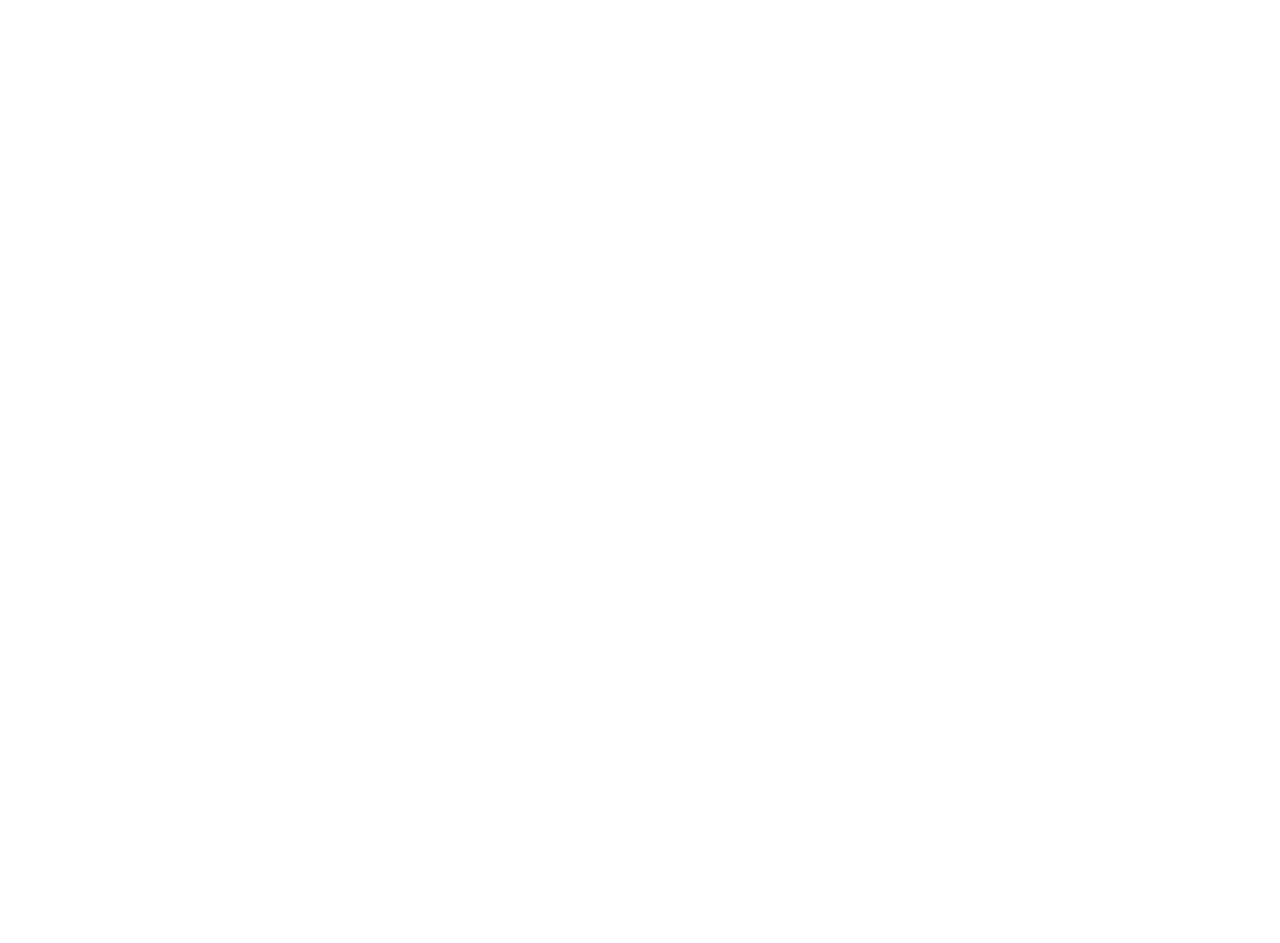
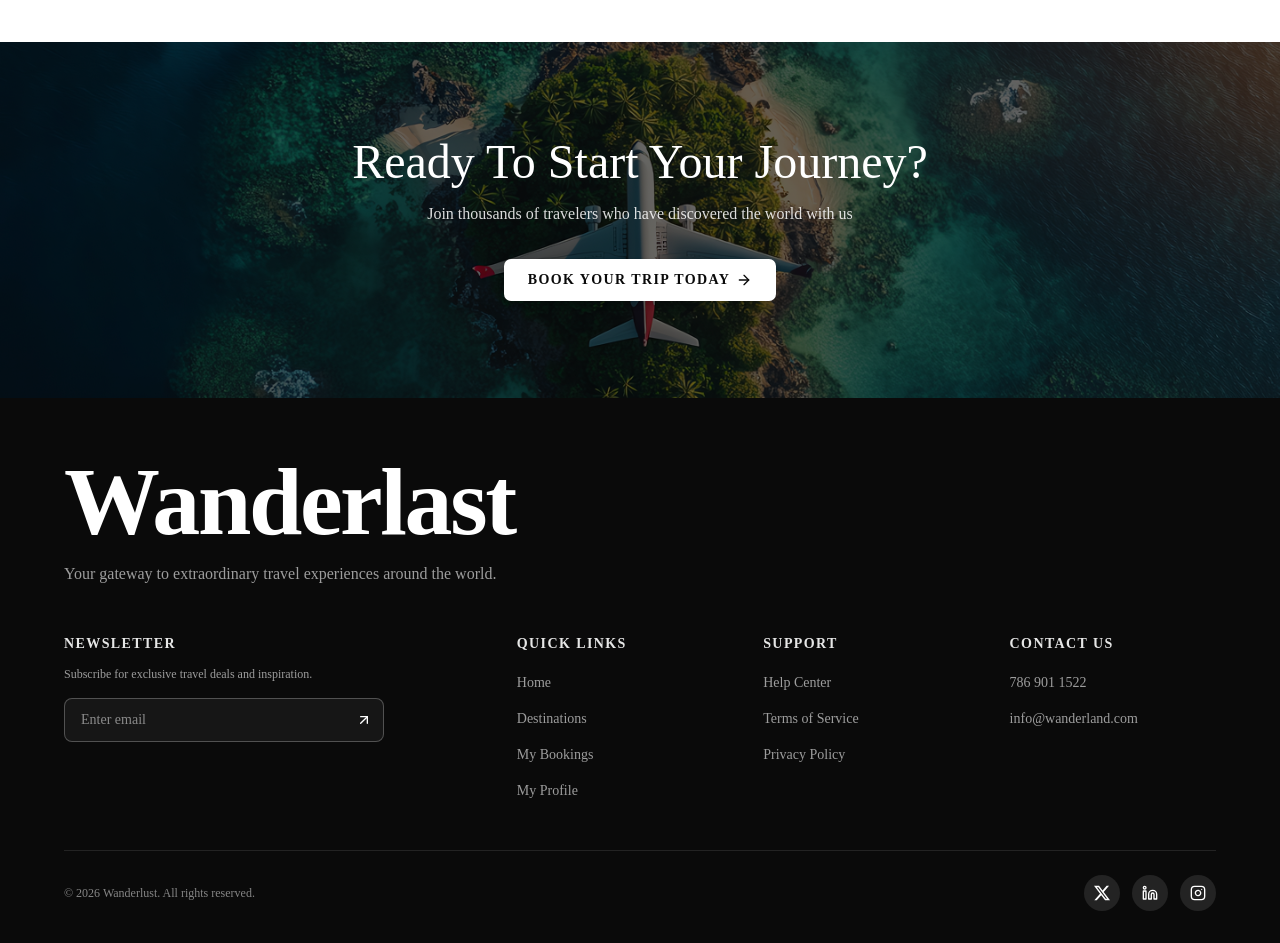
Before and after one commit to nahid1838/Wanderlust-Frontend, a Next.js app: page / in a window 1280 px wide. Shown: the part 1840-2783 px from the top of the page. Before the commit the page ends 1882 px from the top, so only its background shows below. Built offline with nearby package versions, Linux system fonts and the light colour scheme.

Commit message:
Footer and Cta sections added

```diff
--- a/src/app/layout.tsx
+++ b/src/app/layout.tsx
@@ -1,5 +1,6 @@
 import type { Metadata } from "next";
 import { Josefin_Sans } from "next/font/google";
+import { Footer } from "@/components/footer";
 import "./globals.css";
 
 const josefinSans = Josefin_Sans({
@@ -18,7 +19,10 @@
       lang="en"
       className={`${josefinSans} h-full antialiased`}
     >
-      <body className="min-h-full flex flex-col">{children}</body>
+      <body className="min-h-full flex flex-col">
+        {children}
+        <Footer />
+      </body>
     </html>
   );
 }
--- a/src/app/page.tsx
+++ b/src/app/page.tsx
@@ -1,4 +1,5 @@
 import { Banner } from "@/components/banner"
+import { Cta } from "@/components/cta"
 import { Navbar } from "@/components/navbar"
 import { Testimonials } from "@/components/testimonials"
 import { WhyChooseUs } from "@/components/why-choose-us"
@@ -10,6 +11,7 @@
       <Banner />
       <WhyChooseUs />
       <Testimonials />
+      <Cta />
     </>
   )
 }
--- /dev/null
+++ b/src/components/cta.tsx
@@ -0,0 +1,46 @@
+import Image from "next/image"
+import Link from "next/link"
+import { cn } from "cn"
+import { ArrowRightIcon } from "lucide-react"
+import { buttonVariants } from "@/components/ui/button"
+
+// TODO(routes): replace "#" once the booking page exists.
+const BOOK_TRIP_HREF = "#"
+
+/**
+ * Closing CTA band ("Ready To Start Your Journey?") on CTA.png.
+ */
+export function Cta() {
+  return (
+    <section className="relative isolate overflow-hidden px-4 py-20 md:py-24">
+      <Image
+        src="/assets/CTA.png"
+        alt=""
+        fill
+        sizes="100vw"
+        className="object-cover"
+      />
+      {/* CTA.png is not pre-darkened — wash it for white-text contrast */}
+      <div className="absolute inset-0 bg-black/60" aria-hidden="true" />
+
+      <div className="relative z-10 mx-auto flex max-w-2xl flex-col items-center text-center">
+        <h2 className="text-4xl font-light text-white sm:text-5xl">
+          Ready To Start Your Journey?
+        </h2>
+        <p className="mt-4 text-sm text-white/85 sm:text-base">
+          Join thousands of travelers who have discovered the world with us
+        </p>
+        <Link
+          href={BOOK_TRIP_HREF}
+          className={cn(
+            buttonVariants(),
+            "mt-8 h-11 rounded-md bg-background px-6 text-xs font-semibold tracking-widest text-foreground uppercase shadow-md hover:bg-background/90 sm:text-sm"
+          )}
+        >
+          Book Your Trip Today
+          <ArrowRightIcon />
+        </Link>
+      </div>
+    </section>
+  )
+}
--- /dev/null
+++ b/src/components/footer.tsx
@@ -0,0 +1,189 @@
+import type { ComponentType, SVGProps } from "react"
+import Link from "next/link"
+import { ArrowUpRightIcon } from "lucide-react"
+import { Button } from "@/components/ui/button"
+import { Input } from "@/components/ui/input"
+
+/**
+ * Site footer. Hrefs live in the arrays below — replace "#" with real
+ * routes when they exist (Home already points at "/").
+ */
+const QUICK_LINKS: { label: string; href: string }[] = [
+  { label: "Home", href: "/" },
+  { label: "Destinations", href: "#" },
+  { label: "My Bookings", href: "#" },
+  { label: "My Profile", href: "#" },
+]
+
+const SUPPORT_LINKS: { label: string; href: string }[] = [
+  { label: "Help Center", href: "#" },
+  { label: "Terms of Service", href: "#" },
+  { label: "Privacy Policy", href: "#" },
+]
+
+const SOCIAL_LINKS: {
+  label: string
+  href: string
+  icon: ComponentType<SVGProps<SVGSVGElement>>
+}[] = [
+  {
+    label: "X",
+    href: "#",
+    icon: (props) => (
+      <svg viewBox="0 0 24 24" fill="currentColor" aria-hidden="true" {...props}>
+        <path d="M18.901 1.153h3.68l-8.04 9.19L24 22.846h-7.406l-5.8-7.584-6.638 7.584H.474l8.6-9.83L0 1.154h7.594l5.243 6.932ZM17.61 20.644h2.039L6.486 3.24H4.298Z" />
+      </svg>
+    ),
+  },
+  {
+    label: "LinkedIn",
+    href: "#",
+    icon: (props) => (
+      <svg
+        viewBox="0 0 24 24"
+        fill="none"
+        stroke="currentColor"
+        strokeWidth="2"
+        strokeLinecap="round"
+        strokeLinejoin="round"
+        aria-hidden="true"
+        {...props}
+      >
+        <path d="M16 8a6 6 0 0 1 6 6v7h-4v-7a2 2 0 0 0-2-2 2 2 0 0 0-2 2v7h-4v-7a6 6 0 0 1 6-6z" />
+        <rect x="2" y="9" width="4" height="12" />
+        <circle cx="4" cy="4" r="2" />
+      </svg>
+    ),
+  },
+  {
+    label: "Instagram",
+    href: "#",
+    icon: (props) => (
+      <svg
+        viewBox="0 0 24 24"
+        fill="none"
+        stroke="currentColor"
+        strokeWidth="2"
+        strokeLinecap="round"
+        strokeLinejoin="round"
+        aria-hidden="true"
+        {...props}
+      >
+        <rect x="2" y="2" width="20" height="20" rx="5" ry="5" />
+        <path d="M16 11.37A4 4 0 1 1 12.63 8 4 4 0 0 1 16 11.37z" />
+        <line x1="17.5" y1="6.5" x2="17.51" y2="6.5" />
+      </svg>
+    ),
+  },
+]
+
+const columnHeadingClassName =
+  "text-sm font-semibold uppercase tracking-widest text-white/90"
+const footerLinkClassName =
+  "text-sm text-white/60 transition-colors hover:text-white"
+
+export function Footer() {
+  return (
+    <footer className="mt-auto bg-neutral-950 px-4 pt-14 pb-8 text-white">
+      <div className="mx-auto max-w-6xl">
+        {/* Brand block */}
+        <p className="text-5xl font-bold tracking-tight sm:text-7xl lg:text-8xl">
+          Wanderlast
+        </p>
+        <p className="mt-3 text-sm text-white/60 sm:text-base">
+          Your gateway to extraordinary travel experiences around the world.
+        </p>
+
+        {/* Columns */}
+        <div className="mt-12 grid gap-10 md:grid-cols-[2fr_1fr_1fr_1fr]">
+          <div>
+            <h3 className={columnHeadingClassName}>Newsletter</h3>
+            <p className="mt-3 text-xs text-white/60">
+              Subscribe for exclusive travel deals and inspiration.
+            </p>
+            <div className="relative mt-4 w-full max-w-xs">
+              <Input
+                type="email"
+                placeholder="Enter email"
+                className="h-11 rounded-md border-white/25 bg-white/5 pr-11 pl-4 text-sm text-white placeholder:text-white/50 focus-visible:border-white/50 focus-visible:ring-white/20"
+              />
+              <Button
+                type="button"
+                variant="ghost"
+                size="icon-sm"
+                aria-label="Subscribe"
+                className="absolute top-1/2 right-1.5 -translate-y-1/2 text-white hover:bg-white/10 hover:text-white"
+              >
+                <ArrowUpRightIcon />
+              </Button>
+            </div>
+          </div>
+
+          <div>
+            <h3 className={columnHeadingClassName}>Quick Links</h3>
+            <ul className="mt-4 space-y-3">
+              {QUICK_LINKS.map((link) => (
+                <li key={link.label}>
+                  <Link href={link.href} className={footerLinkClassName}>
+                    {link.label}
+                  </Link>
+                </li>
+              ))}
+            </ul>
+          </div>
+
+          <div>
+            <h3 className={columnHeadingClassName}>Support</h3>
+            <ul className="mt-4 space-y-3">
+              {SUPPORT_LINKS.map((link) => (
+                <li key={link.label}>
+                  <Link href={link.href} className={footerLinkClassName}>
+                    {link.label}
+                  </Link>
+                </li>
+              ))}
+            </ul>
+          </div>
+
+          <div>
+            <h3 className={columnHeadingClassName}>Contact Us</h3>
+            <ul className="mt-4 space-y-3">
+              <li>
+                <a href="tel:+17869011522" className={footerLinkClassName}>
+                  786 901 1522
+                </a>
+              </li>
+              <li>
+                <a
+                  href="mailto:info@wanderland.com"
+                  className={footerLinkClassName}
+                >
+                  info@wanderland.com
+                </a>
+              </li>
+            </ul>
+          </div>
+        </div>
+
+        {/* Bottom bar */}
+        <div className="mt-12 flex flex-col gap-4 border-t border-white/10 pt-6 sm:flex-row sm:items-center sm:justify-between">
+          <p className="text-xs text-white/50">
+            © 2026 Wanderlust. All rights reserved.
+          </p>
+          <div className="flex items-center gap-3">
+            {SOCIAL_LINKS.map((social) => (
+              <Link
+                key={social.label}
+                href={social.href}
+                aria-label={social.label}
+                className="flex size-9 items-center justify-center rounded-full bg-white/10 text-white transition-colors hover:bg-white/20"
+              >
+                <social.icon className="size-4" />
+              </Link>
+            ))}
+          </div>
+        </div>
+      </div>
+    </footer>
+  )
+}
```
